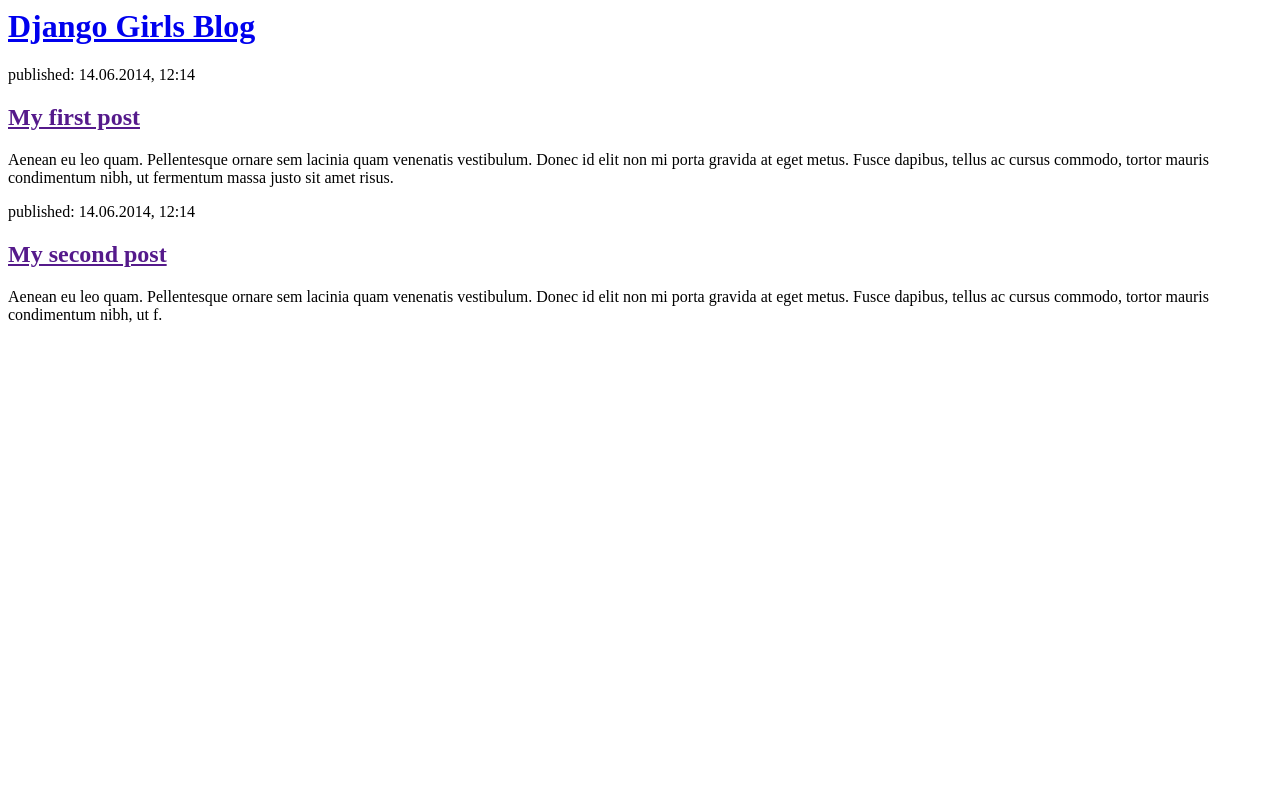
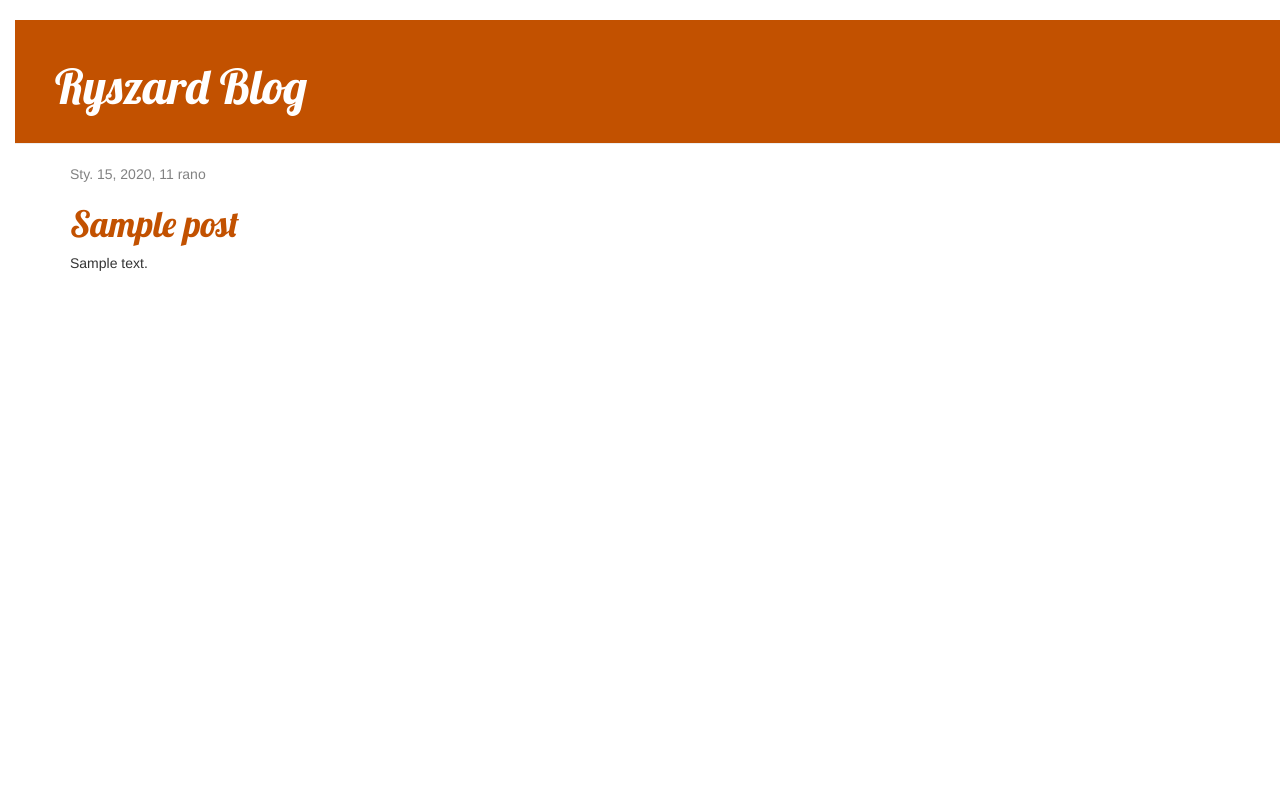
Before and after one commit to dasrys/my-first-blog, a Django app: page / in a window 1280 px wide. Run offline with Django 3.2, Linux system fonts and the light colour scheme; tables that the repository leaves empty hold one stand-in row (values such as "Sample post"); some libraries are stand-ins or nearby versions.

Commit message:
Added view and template for detailed blog post as well as CSS for the site.

```diff
--- a/blog/models.py
+++ b/blog/models.py
@@ -1,7 +1,3 @@
-from django.db import models
-
-# Create your models here.
-
 from django.db import models
 from django.utils import timezone
 
--- /dev/null
+++ b/blog/static/css/blog.css
@@ -0,0 +1,55 @@
+h1 a, h2 a {
+    color: #C25100;
+	font-family: 'Lobster';
+}
+
+body {
+    padding-left: 15px;
+}
+
+.page-header {
+    background-color: #C25100;
+    margin-top: 0;
+    padding: 20px 20px 20px 40px;
+}
+
+.page-header h1, .page-header h1 a, .page-header h1 a:visited, .page-header h1 a:active {
+    color: #ffffff;
+    font-size: 36pt;
+    text-decoration: none;
+}
+
+.content {
+    margin-left: 40px;
+}
+
+h1, h2, h3, h4 {
+    font-family: 'Lobster', cursive;
+}
+
+.date {
+    color: #828282;
+}
+
+.save {
+    float: right;
+}
+
+.post-form textarea, .post-form input {
+    width: 100%;
+}
+
+.top-menu, .top-menu:hover, .top-menu:visited {
+    color: #ffffff;
+    float: right;
+    font-size: 26pt;
+    margin-right: 20px;
+}
+
+.post {
+    margin-bottom: 70px;
+}
+
+.post h2 a, .post h1 a:visited {
+    color: #000000;
+}
--- /dev/null
+++ b/blog/templates/blog/base.html
@@ -0,0 +1,24 @@
+{% load static %}
+<html>
+ <head>
+        <title>Ryszard Blog</title>
+           <link rel="stylesheet" href="//maxcdn.bootstrapcdn.com/bootstrap/3.2.0/css/bootstrap.min.css">
+           <link rel="stylesheet" href="//maxcdn.bootstrapcdn.com/bootstrap/3.2.0/css/bootstrap-theme.min.css">
+           <link href='//fonts.googleapis.com/css?family=Lobster&subset=latin,latin-ext' rel='stylesheet' type='text/css'>
+           <link rel="stylesheet" href="{% static 'css/blog.css' %}">
+    </head>
+<body>
+
+ <div class="page-header">
+        <h1><a href="/">Ryszard Blog</a></h1>
+    </div>
+    <div class="content container">
+        <div class="row">
+            <div class="col-md-8">
+            {% block content %}
+            {% endblock %}
+            </div>
+        </div>
+    </div>
+    </body>
+</html>
--- a/blog/templates/blog/post_list.html
+++ b/blog/templates/blog/post_list.html
@@ -1,22 +1,41 @@
+{% extends 'blog/base.html' %}
+{% load static %}
 <html>
  <head>
-        <title>Django Girls blog</title>
+ <title>Ryszard Blog</title>
+ <link rel="stylesheet" href="//maxcdn.bootstrapcdn.com/bootstrap/3.2.0/css/bootstrap.min.css">
+ <link rel="stylesheet" href="//maxcdn.bootstrapcdn.com/bootstrap/3.2.0/css/bootstrap-theme.min.css">
+ <link href="//fonts.googleapis.com/css?family=Lobster&subset=latin,latin-ext" rel="stylesheet" type="text/css">
+ <link rel="stylesheet" href="{% static 'css/blog.css' %}">
+
+
+
     </head>
 <body>
-<div>
-            <h1><a href="/">Django Girls Blog</a></h1>
+<div> class="page-header">
+     <h1><a href="/">Ryszard Blog</a></h1>
+
+</div>
+
+
+<div class="content container">
+    <div class="row">
+        <div class="col-md-8">
+
+ {% block content %}
+{% for post in posts %}
+    <div class="post">
+    <div class="date">
+        {{ post.published_date }}
         </div>
+        <h1><a href="{% url 'post_detail' pk=post.pk %}">{{ post.title }}</a></h1>
+        <p>{{ post.text|linebreaksbr }}</p>
+    </div>
+{% endfor %}
+{% endblock %}
+</div>
+</div>
+</div>
 
-        <div>
-            <p>published: 14.06.2014, 12:14</p>
-            <h2><a href="">My first post</a></h2>
-            <p>Aenean eu leo quam. Pellentesque ornare sem lacinia quam venenatis vestibulum. Donec id elit non mi porta gravida at eget metus. Fusce dapibus, tellus ac cursus commodo, tortor mauris condimentum nibh, ut fermentum massa justo sit amet risus.</p>
-        </div>
-
-        <div>
-            <p>published: 14.06.2014, 12:14</p>
-            <h2><a href="">My second post</a></h2>
-            <p>Aenean eu leo quam. Pellentesque ornare sem lacinia quam venenatis vestibulum. Donec id elit non mi porta gravida at eget metus. Fusce dapibus, tellus ac cursus commodo, tortor mauris condimentum nibh, ut f.</p>
-        </div>
 </body>
 </html>
--- a/blog/urls.py
+++ b/blog/urls.py
@@ -1,5 +1,8 @@
 from django.urls import path
 from . import views
+
+
 urlpatterns = [
-    path('', views.post_list, name='post_list')
+    path('', views.post_list, name='post_list'),
+    path('post/<int:pk>/', views.post_detail, name='post_detail'),
 ]
--- a/blog/views.py
+++ b/blog/views.py
@@ -1,5 +1,11 @@
-from django.shortcuts import render
+from django.shortcuts import render, get_object_or_404
+from django.utils import timezone
+from .models import Post
 
-# Create your views here.
 def post_list(request):
-    return render(request, 'blog/post_list.html', {})
+    posts = Post.objects.filter(published_date__lte=timezone.now()).order_by('published_date')
+    return render(request, 'blog/post_list.html', {'posts': posts})
+
+def post_detail(request, pk):
+    post = get_object_or_404(Post, pk=pk)
+    return render(request, 'blog/post_detail.html', {'post': post})
```
Also changed, not shown: blog/templates/blog/post_detail.html (added, +13 -0 lines).
